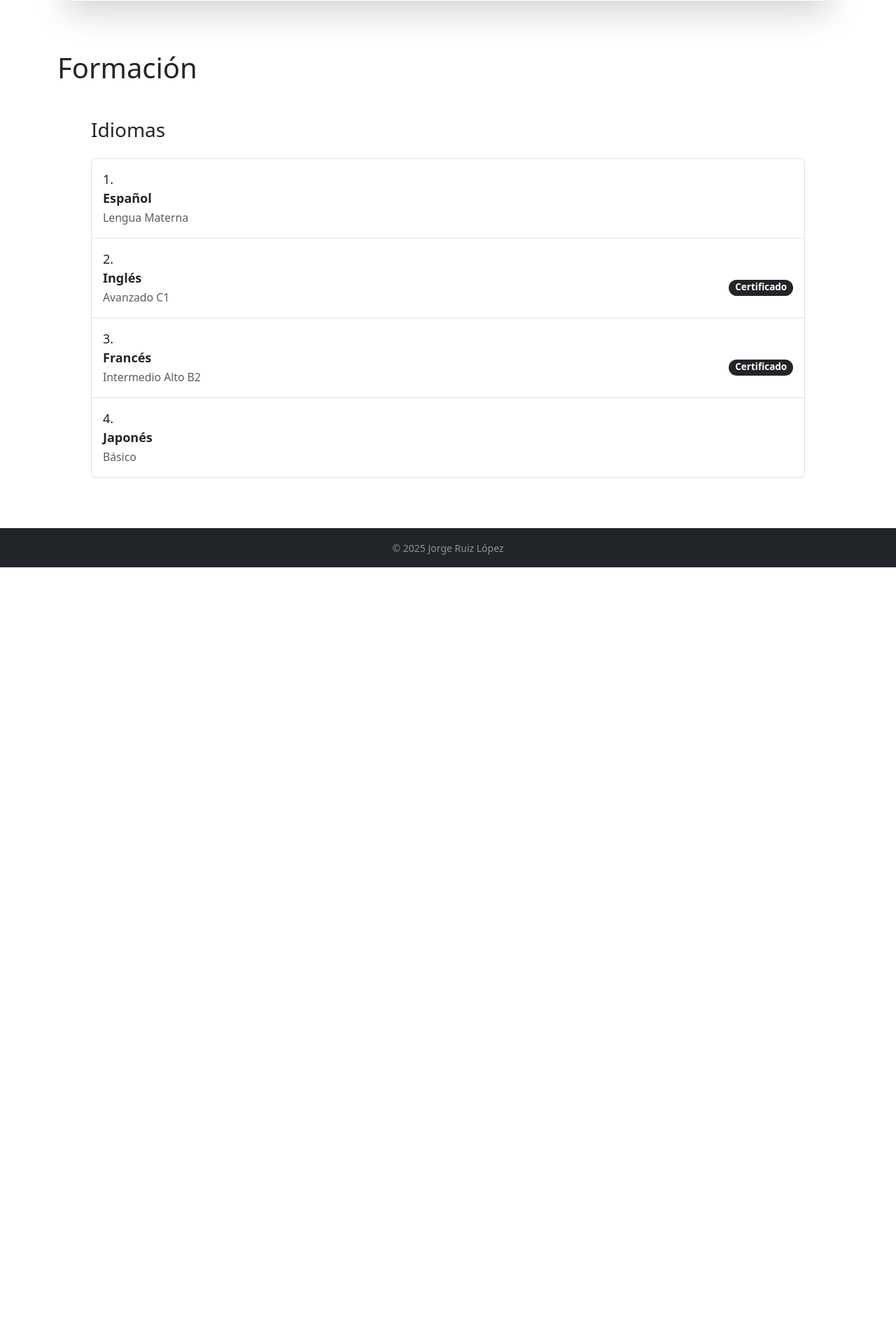
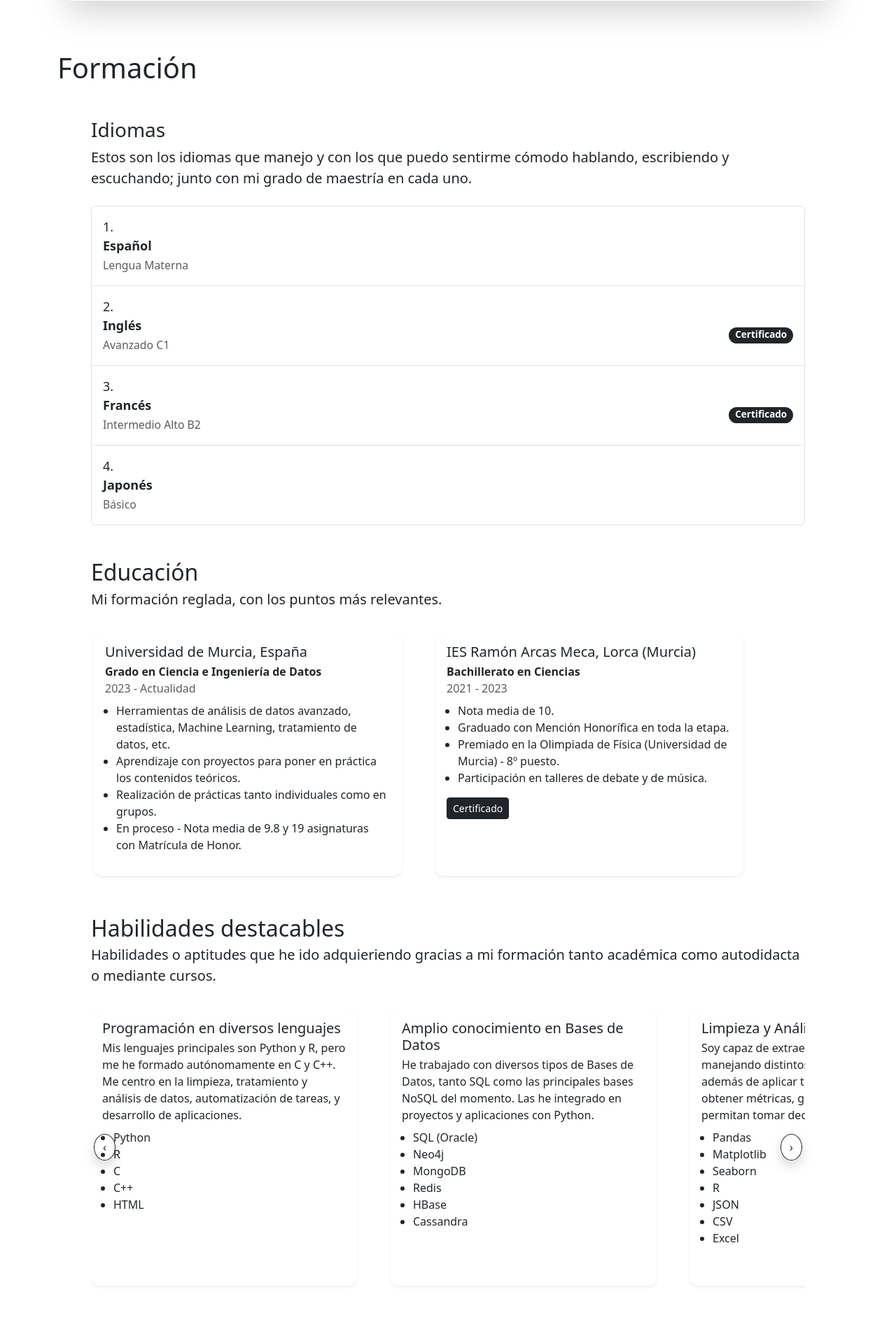
Before and after one commit to jorge-ruizl-um-es/webapp-personal, a Flask app: page /my-cv/jorgeruiz/spanish in a window 1280 px wide. Shown: the part 1751-3638 px from the top of the page at 70% size. Before the commit the page ends 2562 px from the top, so only its background shows below. Run offline with Flask 3, Linux system fonts and the light colour scheme.

Commit message:
Programmed functionalities for showing my studies and skills in the spanish website

```diff
--- a/app/templates/index_esp.html
+++ b/app/templates/index_esp.html
@@ -83,8 +83,9 @@
 	<h2 class="mb-5 fs-1">Formación</h2>
 
 	<!-- Idiomas -->
-	<div class="mb-3 px-5" id="idiomas">
-		<h2 class="h3 mb-4">Idiomas</h2>
+	<div class="mb-5 px-5" id="idiomas">
+		<h2 class="h3">Idiomas</h2>
+		<p class="fs-5 mb-4">Estos son los idiomas que manejo y con los que puedo sentirme cómodo hablando, escribiendo y escuchando; junto con mi grado de maestría en cada uno.</p>
 
 		<ol class="list-group list-group-numbered">
 			{% for idioma in user_data['languages'] %}
@@ -112,8 +113,149 @@
 		</ol>
 	</div>
 
-	<!--  -->
+
+	<!-- Estudios -->
+	<div class="container my-5 px-5" id="educacion">
+		<h2 class="mb-1">Educación</h2>
+		<p class="fs-5 mb-4" style="font-size: large;">Mi formación reglada, con los puntos más relevantes.</p>
+
+		<!-- CSS embebido para desplazamiento -->
+		<style>
+			.carousel-wrap{ position:relative; isolation:isolate; } /* capa propia */
+			.carousel-track{ scroll-snap-type:x mandatory; position:relative; z-index:0; }
+			.carousel-track > .study-card{
+				scroll-snap-align:start;
+				min-width: 380px; max-width: 440px; /* puedes ajustar tamaño */
+				border-radius:.75rem;
+			}
+			.study-card{ transition:transform .2s, box-shadow .2s; }
+			.study-card:hover{ transform:translateY(-4px); box-shadow:0 .75rem 1.25rem rgba(0,0,0,.15); }
+
+			/* Flechas en overlay por encima del carrusel */
+			.carousel-arrows{
+				position:absolute; inset:0;
+				display:flex; align-items:center; justify-content:space-between;
+				padding:0 .25rem;
+				pointer-events:none;  /* la capa ignora clicks */
+				z-index:10;
+			}
+			.carousel-arrows .btn{ pointer-events:auto; } /* los botones sí */
+
+			/* === Certificados: solo visibles en hover (desktop) === */
+			.card-actions{
+				opacity:0;
+				visibility:hidden;
+				transition:opacity .2s ease, visibility .2s ease;
+			}
+			@media (hover:hover){
+				.study-card:hover .card-actions,
+				.study-card:focus-within .card-actions{
+					opacity:1; visibility:visible;
+			}
+			}
+			/* En dispositivos sin hover (móvil/tablet táctil), siempre visibles */
+			@media (hover:none){
+				.card-actions{ opacity:1; visibility:visible; }
+			}
+		</style>
+
+		<div class="carousel-wrap" data-carousel>
+
+			<!-- Pista desplazable -->
+			<div class="carousel-track d-flex gap-5 overflow-auto py-2 px-1">
+			{% for s in user_data['studies'] %}
+				<div class="card study-card shadow-sm border-0">
+					<div class="card-body">
+						<h5 class="mb-1">{{ s.place }}</h5>
+						<div class="fw-semibold">{{ s.type }}</div>
+						<div class="text-muted mb-2">{{ s.date }}</div>
+
+						<ul class="ps-3 mb-3">
+						{% for d in s.description %}
+							<li>{{ d }}</li>
+						{% endfor %}
+						</ul>
+
+						{% if s.certificados %}
+						<div class="card-actions">
+							{% for cert in s.certificados %}
+							<a href="{{ url_for('static', filename='files/' ~ cert) }}"
+								class="btn btn-dark btn-sm me-2 mb-2" download>
+								Certificado
+							</a>
+							{% endfor %}
+						</div>
+						{% endif %}
+					</div>
+				</div>
+			{% endfor %}
+			</div>
+
+			<!-- Mostrar flechas si hay más de 3 elementos -->
+			{% if user_data['studies']|length > 3 %}
+      			<div class="carousel-arrows d-none d-md-flex">
+        			<button class="btn btn-outline-dark rounded-circle shadow" data-dir="left"  aria-label="Anterior">‹</button>
+        			<button class="btn btn-outline-dark rounded-circle shadow" data-dir="right" aria-label="Siguiente">›</button>
+      			</div>
+    		{% endif %}
+
+		</div>
+	</div>
+
+
+	<!-- Habilidades destacables -->
+	<div class="container my-5 px-5" id="habilidades">
+		<h2 class="mb-1">Habilidades destacables</h2>
+		<p class="fs-5 mb-4" style="font-size: large;">Habilidades o aptitudes que he ido adquieriendo gracias a mi formación tanto académica como autodidacta o mediante cursos.</p>
+
+		<!-- Lista de cards con las habilidades -->
+		<div class="carousel-wrap" data-carousel="">
+
+			<!-- Pista desplazable -->
+			<div class="carousel-track d-flex gap-5 overflow-auto py-2 px-1">
+			{% for s in user_data['education'] %}
+				<div class="card study-card shadow-sm border-0">
+					<div class="card-body">
+						<h5 class="mb-1">{{ s.skill }}</h5>
+						<div class="mb-2">{{ s.description }}</div>
+
+					<ul class="ps-3 mb-3">
+					{% for d in s.skill_detail %}
+						<li>{{ d }}</li>
+					{% endfor %}
+					</ul>
+				</div>
+			</div>
+		{% endfor %}
+		</div>
+
+		<!-- Mostrar flechas si hay más de 3 elementos -->
+		{% if user_data['education']|length > 3 %}
+			<div class="carousel-arrows d-none d-md-flex">
+				<button class="btn btn-outline-dark rounded-circle shadow" data-dir="left"  aria-label="Anterior">‹</button>
+				<button class="btn btn-outline-dark rounded-circle shadow" data-dir="right" aria-label="Siguiente">›</button>
+			</div>
+		{% endif %}
+	</div>
+
+	<!-- JS genérico para desplazamiento con flechas -->
+	<script>
+		document.querySelectorAll('[data-carousel]').forEach(section => {
+			const track = section.querySelector('.carousel-track');
+			section.querySelectorAll('[data-dir]').forEach(btn => {
+			btn.addEventListener('click', () => {
+				const step = track.clientWidth * 0.9;               // tamaño del scroll
+				const dir  = btn.dataset.dir === 'left' ? -1 : 1;
+				track.scrollBy({ left: dir * step, behavior: 'smooth' });
+			});
+			});
+		});
+	</script>
 
 </div>
 
+<div class="my-5" id="experiencia">
+	<h2 class="mb-5 fs-1">Formación</h2>
+</div>
+
 {%endblock%}
```
